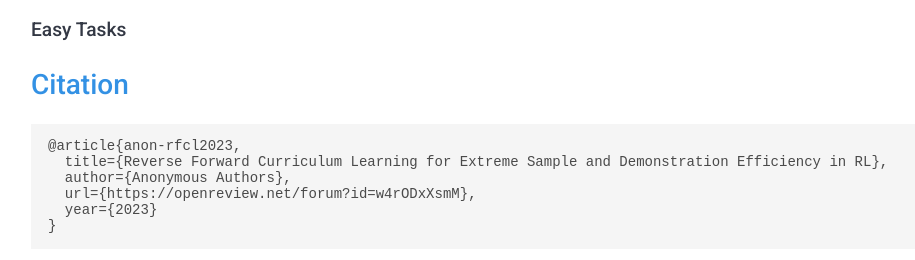
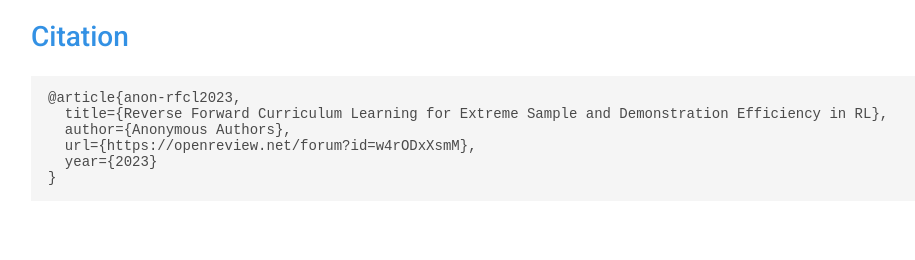
Before and after one commit to reverseforward-cl/reverseforward-cl.github.io, a plain HTML site: page index.html in a window 1280 px wide. Shown: the part 4828-5088 px from the top of the page, without its empty margins (129-1044 px from the left). After the commit the page ends 5040 px from the top, so only its background shows below. Drawn offline with nearby package versions, Linux system fonts and the light colour scheme.

Commit message:
Update index.html

```diff
--- a/index.html
+++ b/index.html
@@ -446,7 +446,6 @@
                 Visualize Initial States
               </button>
             </div>
-            <p style="font-weight: 500; font-size: 1.2rem">Easy Tasks</p>
           </div>
         </section>
       </section>
```
